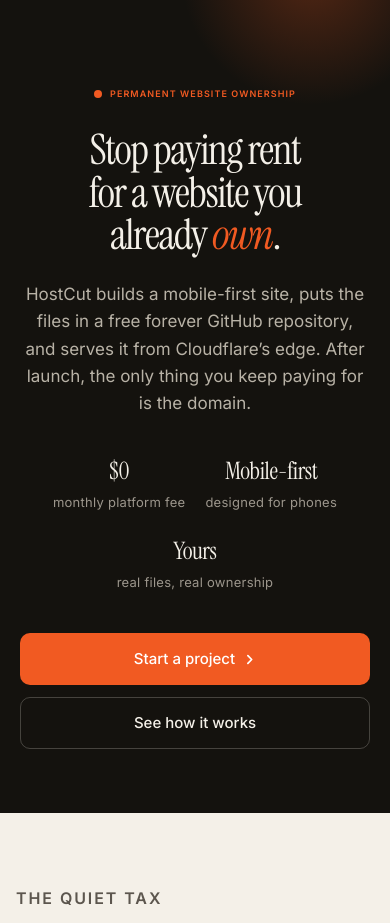
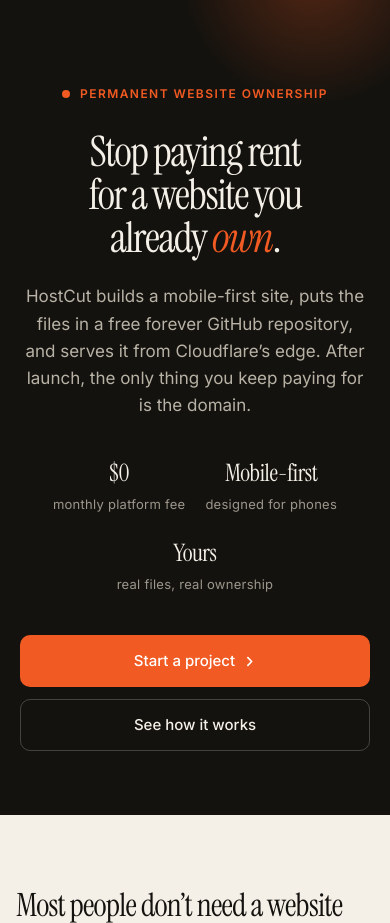
Before and after one commit to hostcut/test-my-website, a plain HTML site: page permanent-site.html in a window 390 px wide. Shown: the top 923 px of the page. Drawn offline with Linux system fonts and the light colour scheme.

Commit message:
Adjust styles for hero-eyebrow and section-label
Updated styles for hero-eyebrow and section-label elements to improve visual consistency.

```diff
--- a/permanent-site.html
+++ b/permanent-site.html
@@ -96,8 +96,8 @@
     .hero-eyebrow {
       display: inline-flex;
       align-items: center;
-      gap: 8px;
-      font-size: 10px;
+      gap: 10px;
+      font-size: 13px;
       font-weight: 600;
       letter-spacing: 0.14em;
       text-transform: uppercase;
@@ -107,8 +107,8 @@
 
     .hero-eyebrow::before {
       content: "";
-      width: 8px;
-      height: 8px;
+      width: 10px;
+      height: 10px;
       background: var(--orange);
       border-radius: 50%;
     }
@@ -869,8 +869,17 @@
 
       .section-label,
       .hero-eyebrow {
-        font-size: 9px;
+        font-size: 11px;
         letter-spacing: 0.12em;
+      }
+
+      .hero-eyebrow {
+        font-size: 12px;
+      }
+
+      .hero-eyebrow::before {
+        width: 8px;
+        height: 8px;
       }
     }
   </style>
@@ -921,7 +930,6 @@
   <section class="problem">
     <div class="problem-grid">
       <div class="problem-copy">
-        <p class="section-label">The quiet tax</p>
         <h2>Most people don’t need a website platform. They need a website.</h2>
         <p>
           You already decided a site makes sense. The annoyance is what comes after: monthly platform fees, builder subscriptions, and hosting charges that never stop — just to keep the same pages online.
@@ -965,7 +973,6 @@
   <section class="solution" id="how">
     <div class="solution-inner">
       <div class="solution-header">
-        <p class="section-label">How HostCut works</p>
         <h2>We build the site. You own the files. The hosting doesn’t bill you every month.</h2>
         <p>
           This is not another website builder with a freemium trap. It’s a finished, mobile-first site delivered as real files that live in a repository you control and get served from a free tier that doesn’t expire.
@@ -1010,7 +1017,6 @@
   <!-- ========== DELIVERABLES — editorial list ========== -->
   <section class="deliverables">
     <div class="deliverables-header">
-      <p class="section-label">What’s included</p>
       <h2>A finished site, not a half-built project</h2>
       <p>You walk away with something live, polished, and ready for real visitors — not a template you still have to finish yourself.</p>
     </div>
@@ -1066,7 +1072,6 @@
     <div class="hosting-inner">
       <div class="hosting-top">
         <div>
-          <p class="section-label" style="color: var(--orange);">The ongoing cost</p>
           <h2>Hosting is free.<br>The domain is the only bill.</h2>
         </div>
         <p class="lead">This is the part most people get wrong when they compare “cheap” website platforms. The platform fee is the real cost — not the domain.</p>
@@ -1106,7 +1111,6 @@
   <!-- ========== AUDIENCE — tags + rows ========== -->
   <section class="audience">
     <div class="audience-header">
-      <p class="section-label">Who this is for</p>
       <h2>People who just need a real website that works</h2>
       <p>Not a full e-commerce platform. Not a complex app. A clean, professional presence that does its job without a monthly tax.</p>
     </div>
@@ -1153,7 +1157,6 @@
   <section class="process">
     <div class="process-inner">
       <div class="process-header">
-        <p class="section-label">How it happens</p>
         <h2>From conversation to live site</h2>
         <p>No drag-and-drop builders. No learning curve. You talk, we build, you approve — then you own it.</p>
       </div>
```
